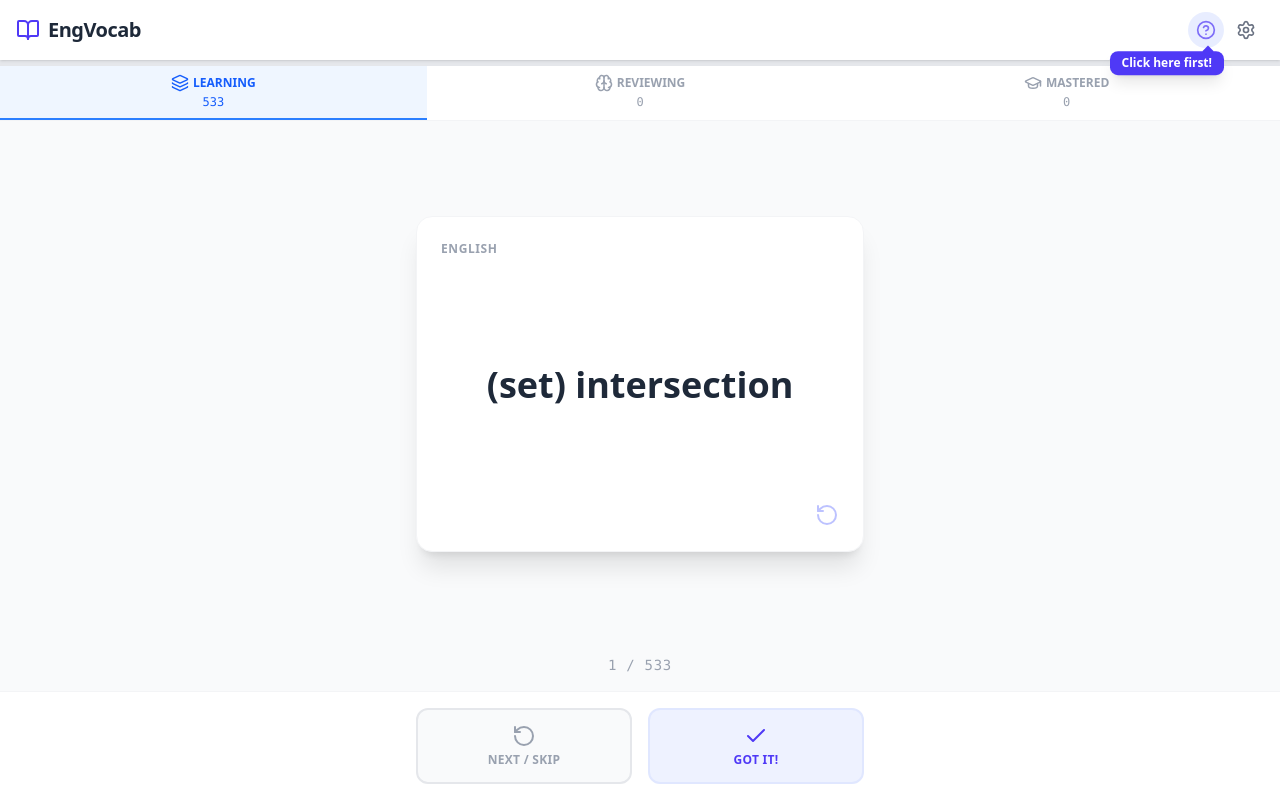
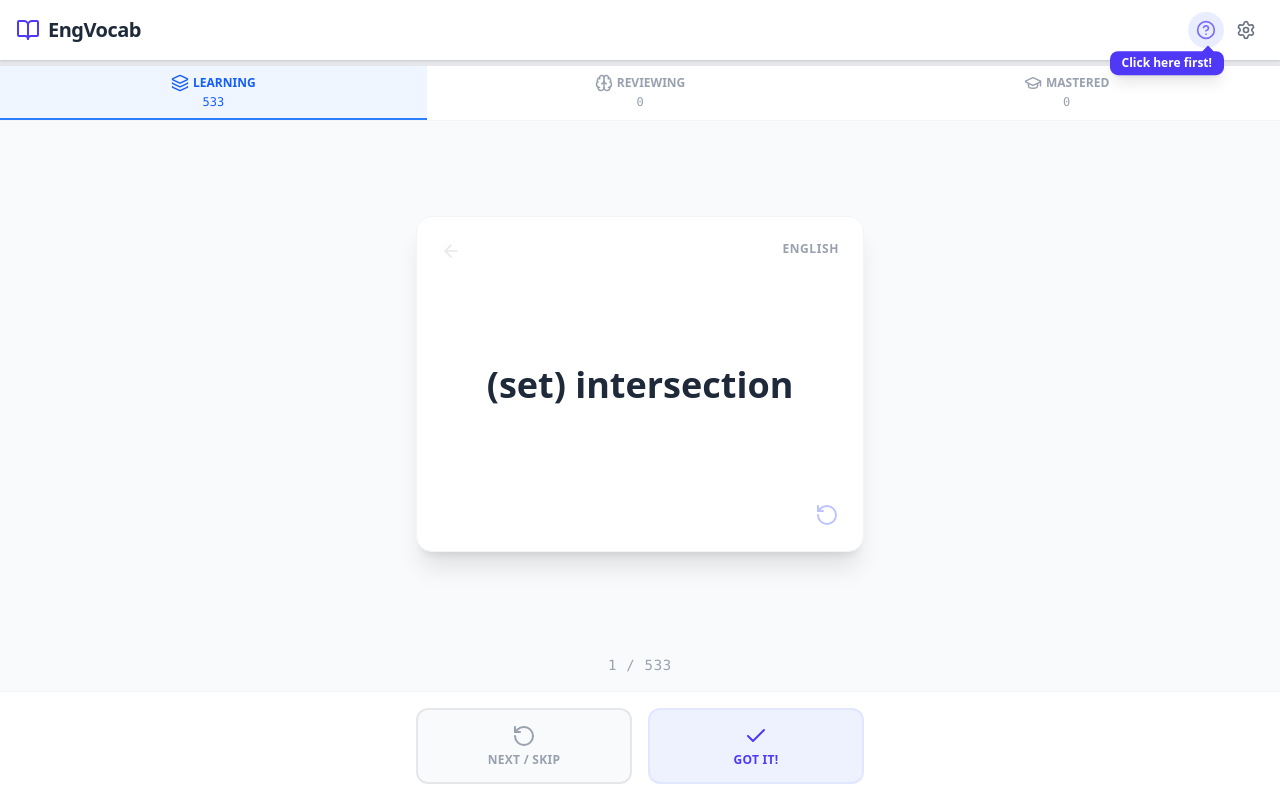
Before and after one commit to soramameen/english-words, a React (Vite) app: page / in a window 1280 px wide. Built offline with nearby package versions, Linux system fonts and the light colour scheme.

Commit message:
feat: implement undo functionality and remove node_modules

```diff
--- a/src/App.jsx
+++ b/src/App.jsx
@@ -57,6 +57,8 @@ function App() {
     return localStorage.getItem('hasSeenHelp') === 'true';
   });
 
+  const [history, setHistory] = useState([]); // Undo history
+
   const [showAnswer, setShowAnswer] = useState(false);
   const [isSettingsOpen, setIsSettingsOpen] = useState(false);
   const [isHelpOpen, setIsHelpOpen] = useState(false);
@@ -115,6 +117,18 @@ function App() {
     // 1. Flip back to front
     setShowAnswer(false);
 
+    // Save history before moving
+    if (activeWords.length > 0) {
+      setHistory(prev => {
+        const newHistory = [...prev, {
+          type: 'navigation',
+          indices: { ...indices },
+          mode: currentMode
+        }];
+        return newHistory.slice(-10); // Keep last 10
+      });
+    }
+
     // 2. Wait for animation, then change word
     if (activeWords.length > 0) {
       setTimeout(() => {
@@ -130,6 +144,18 @@ function App() {
     // 1. Flip back to front FIRST
     setShowAnswer(false);
 
+    // Save history before updating status
+    setHistory(prev => {
+      const newHistory = [...prev, {
+        type: 'status',
+        indices: { ...indices },
+        wordId: currentWord.id,
+        previousStatus: wordStatus[currentWord.id] || 'learning',
+        mode: currentMode
+      }];
+      return newHistory.slice(-10); // Keep last 10
+    });
+
     // 2. Wait for animation, then update data
     setTimeout(() => {
       setWordStatus(prev => ({
@@ -144,6 +170,26 @@ function App() {
         setIndices(prev => ({ ...prev, [currentMode]: 0 }));
       }
     }, 300);
+  };
+
+  const handleUndo = () => {
+    if (history.length === 0) return;
+
+    const lastAction = history[history.length - 1];
+    setHistory(prev => prev.slice(0, -1));
+    setShowAnswer(false); // Reset flip state on undo
+
+    if (lastAction.type === 'navigation') {
+      setIndices(lastAction.indices);
+      setCurrentMode(lastAction.mode);
+    } else if (lastAction.type === 'status') {
+      setWordStatus(prev => ({
+        ...prev,
+        [lastAction.wordId]: lastAction.previousStatus
+      }));
+      setIndices(lastAction.indices);
+      setCurrentMode(lastAction.mode);
+    }
   };
 
   const promote = () => {
@@ -162,6 +208,7 @@ function App() {
     if (window.confirm('Are you sure you want to reset ALL progress? This cannot be undone.')) {
       setWordStatus({});
       setIndices({ learning: 0, reviewing: 0, mastered: 0 });
+      setHistory([]); // Clear history
       setCurrentMode('learning');
       setIsSettingsOpen(false);
       setHasSeenHelp(false);
@@ -246,6 +293,8 @@ function App() {
                 word={currentWord}
                 showAnswer={showAnswer}
                 onFlip={() => setShowAnswer(!showAnswer)}
+                onUndo={handleUndo}
+                canUndo={history.length > 0}
               />
             </div>
             <div className="text-gray-400 text-sm mt-6 font-mono font-medium tracking-wider">
--- a/src/components/Flashcard.jsx
+++ b/src/components/Flashcard.jsx
@@ -1,7 +1,7 @@
 import React from 'react';
-import { RotateCcw } from 'lucide-react';
+import { RotateCcw, ArrowLeft } from 'lucide-react';
 
-export default function Flashcard({ word, showAnswer, onFlip }) {
+export default function Flashcard({ word, showAnswer, onFlip, onUndo, canUndo }) {
   if (!word) return null;
 
   return (
@@ -13,7 +13,23 @@ export default function Flashcard({ word, showAnswer, onFlip }) {
 
         {/* Front Side (English) */}
         <div className="absolute inset-0 bg-white rounded-2xl shadow-xl flex flex-col items-center justify-center backface-hidden border border-gray-100 p-6">
-          <span className="text-xs font-bold tracking-wider text-gray-400 absolute top-6 left-6">ENGLISH</span>
+          <button
+            onClick={(e) => {
+              e.stopPropagation();
+              onUndo();
+            }}
+            disabled={!canUndo}
+            className={`absolute top-4 left-4 p-2 rounded-full transition-all z-20 ${
+              canUndo
+                ? 'text-gray-400 hover:text-gray-700 hover:bg-gray-100'
+                : 'text-gray-200 cursor-not-allowed'
+            }`}
+            aria-label="Undo"
+          >
+            <ArrowLeft size={20} />
+          </button>
+
+          <span className="text-xs font-bold tracking-wider text-gray-400 absolute top-6 right-6">ENGLISH</span>
           <h2 className="text-3xl md:text-4xl font-bold text-gray-800 text-center leading-tight break-words max-w-full">
             {word.en}
           </h2>
```
Also changed, not shown: 1 other file (tests, documents, lock files or other folders).
